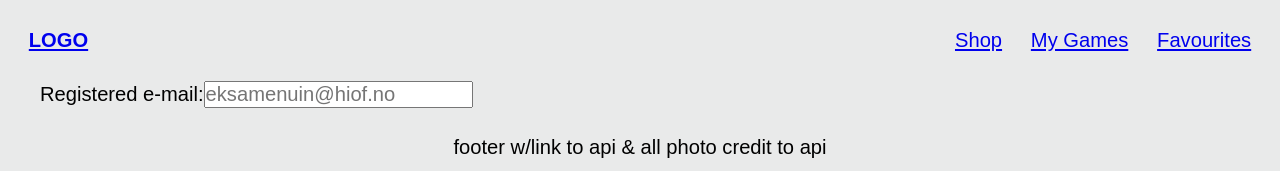
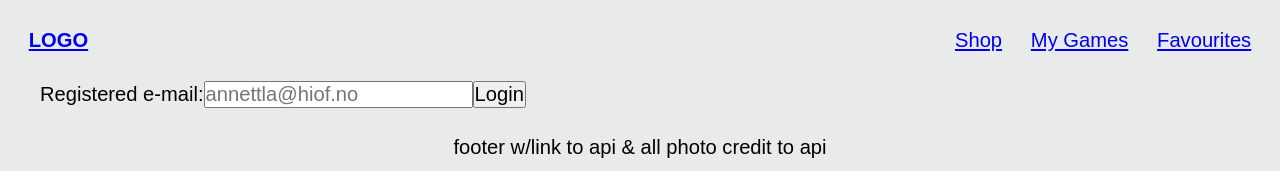
Before and after one commit to annetteaune/uin23_eksamen_group6, a React (Create React App) app in the folder frontend/: page /login in a window 1280 px wide. Shown: the top 171 px of the page. Built offline with nearby package versions, Linux system fonts and the light colour scheme; no server answers.

Commit message:
login funksjonell

```diff
--- a/frontend/src/components/pages/LoginPage.js
+++ b/frontend/src/components/pages/LoginPage.js
@@ -1,15 +1,50 @@
-export default function LoginPage() {
+import { useState } from "react";
+import { useNavigate } from "react-router-dom";
+
+export default function LoginPage({ setLogin, users, setUser }) {
+	//state for feilmedling
+	const [message, setMessage] = useState("");
+	//lagre inputvalue for sjekk mot brukerarray
+	const [inputValue, setInputValue] = useState("");
+	//lagre inputvalue ved endring
+	function handleInputChange(event) {
+		setInputValue(event.target.value);
+	}
+	//sjekke om brukeren fins og handle deretter
+	function handleSubmit(event) {
+		event.preventDefault();
+		const user = users.find((user) => user.useremail === inputValue);
+		if (user) {
+			setLogin(true);
+			setUser(user);
+			setMessage("");
+			let path = `/profile`;
+			navigate(path);
+		} else {
+			setMessage("User not found");
+		}
+	}
+	//for å redirecte til profilside ved login,
+	//kilde: https://stackoverflow.com/questions/50644976/react-button-onclick-redirect-page
+	let navigate = useNavigate();
+
 	return (
 		<section>
-				<form>
+			<form onSubmit={handleSubmit}>
 				<label htmlFor="username">Registered e-mail:</label>
 				<input
 					name="email"
 					id="email"
 					type="text"
-						placeholder="eksamenuin@hiof.no"
+					placeholder="annettla@hiof.no"
+					value={inputValue}
+					onChange={handleInputChange}
 				></input>
+				<button type="submit" onClick={handleSubmit}>
+					Login
+				</button>
 			</form>
+			<p>{message}</p>
 		</section>
 	);
 }
```
Lines whose indentation alone changed are shown as unchanged.
